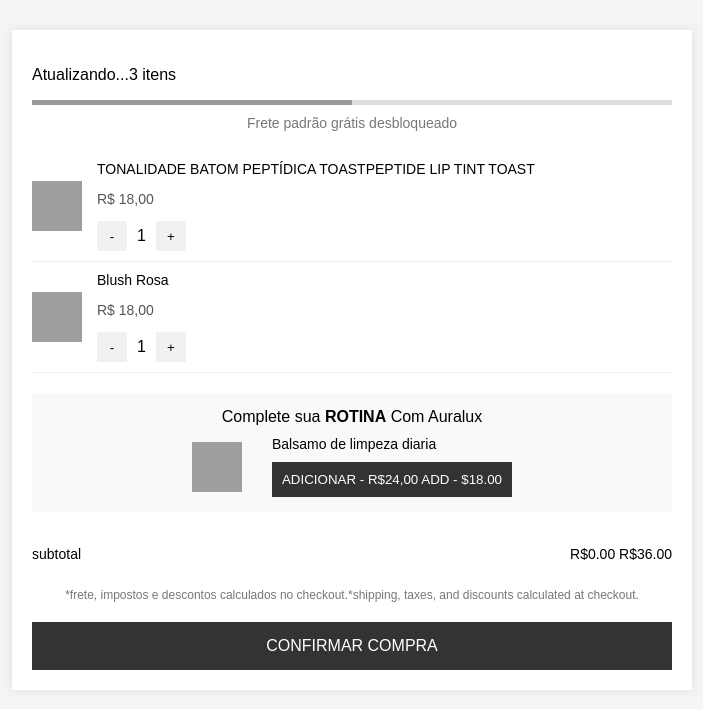
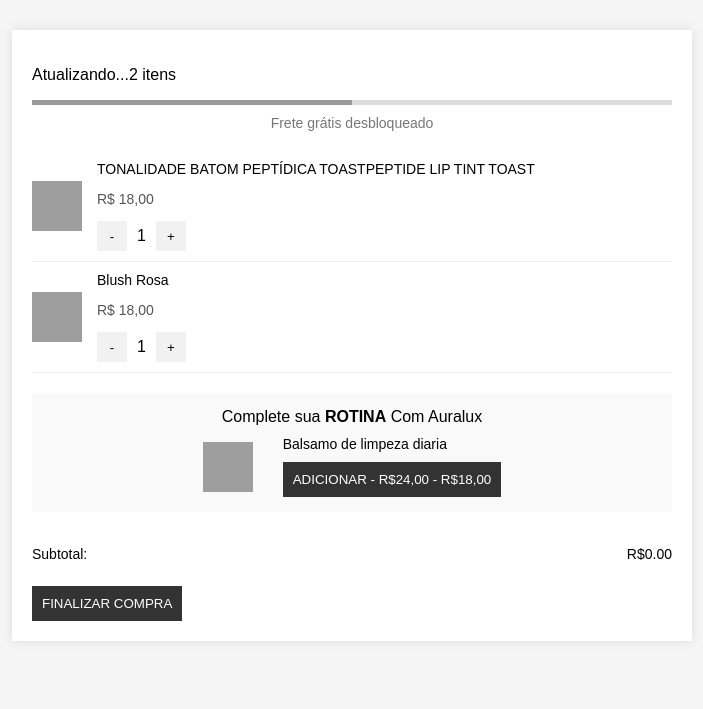
Before and after one commit to anaferreira11/juma-group, a PHP site: page /html/carrinho.html in a window 1280 px wide. Shown: the top 709 px of the page, without its empty margins (288-991 px from the left). Run offline with PHP 8.4, Linux system fonts and the light colour scheme; grey boxes are pictures that could not be loaded.

Commit message:
Atualização dos Códigos

```diff
--- a/src/css/carrinho.css
+++ b/src/css/carrinho.css
@@ -151,7 +151,7 @@ body {
     width: 100%;
     background-color: #333;
     color: #fff;
-    padding: 15px;
+    padding: 30px;
     border: none;
     font-size: 16px;
     cursor: pointer;
--- a/src/html/cadastro.html
+++ b/src/html/cadastro.html
@@ -17,6 +17,7 @@
             <div class="form-group">
                 <label for="name">Nome Completo</label>
                 <input type="text" id="name" name="name" required>
+
             </div>
             <div class="form-group">
                 <label for="email">Email</label>
@@ -30,7 +31,10 @@
                 <button type="submit">Crie sua conta</button>
             </div>
        </form>
-       <a href="..\html\finalizar_compra.html"> OK</a>
+       <a href="tela_inicial.html" class="">
+        <button class="add-button">OK</button>
+
+
     </div>
 
 </body>
--- a/src/html/carrinho.html
+++ b/src/html/carrinho.html
@@ -9,10 +9,10 @@
 <body>
     <div class="checkout-container">
         <div class="updating-itens">
-            <p>Atualizando...3 itens</p>
+            <p>Atualizando...2 itens</p>
             <div class="progress-bar"></div>
         </div>
-        <p class="shipping-text">Frete padrão grátis desbloqueado</p>
+        <p class="shipping-text">Frete grátis desbloqueado</p>
 
         <div class="product-list">
             <!-- Product 1 -->
@@ -42,7 +42,6 @@
                     </div>
                 </div>
             </div>
-        </div>
 
         <!-- Routine Complete Section -->
         <div class="routine-complete">
@@ -51,7 +50,7 @@
          <img src="https://m.media-amazon.com/images/I/41LtiyDcE9L.__AC_SY445_SX342_QL70_ML2_.jpg" alt="Lip Tint Guava Spritz">
                 <div class="add-item-info">
                     <p class="product-name">Balsamo de limpeza diaria</p>
-                    <button class="add-button">ADICIONAR - R$24,00 ADD - $18.00</button>
+                    <button class="add-button">ADICIONAR - R$24,00 - R$18,00</button>
                 </div>
             </div>
         </div>
@@ -59,12 +58,13 @@
         <!-- Subtotal and Checkout -->
         <div class="checkout-section">
             <div class="subtotal">
-                <p>subtotal</p>
-                <p>R$0.00 R$36.00</p>
+                <p>Subtotal:</p>
+                <p>R$0.00 </p>
             </div>
-            <p class="disclaimer">*frete, impostos e descontos calculados no checkout.*shipping, taxes, and discounts calculated at checkout.</p>
-            <button class="checkout-button">CONFIRMAR COMPRA</button>
+            <a href="finalizar_compra.html" class="">
+                <button class="add-button">FINALIZAR COMPRA</button>
+              </a>
+
         </div>
-    </div>
 </body>
 </html>
--- a/src/html/produtos.html
+++ b/src/html/produtos.html
@@ -11,10 +11,9 @@
     </style>
 </head>
 <body>
-
     <header>
         <h1>Auralux</h1>
-        <p>Skincare de Luxo para uma Pele Radiante</p>
+        <p>Skincare de Luxo para uma Pele Radiante</p>  <a href="..\html\carrinho.html"> <button>Ir Para o carrinho🛒</button></a>
     </header>
 
     <section>
@@ -49,7 +48,7 @@
                 <button>Comprar Agora</button>
 
         </div>
+
     </section>
-
 </body>
 </html>
--- a/src/html/tela_inicial.html
+++ b/src/html/tela_inicial.html
@@ -11,13 +11,13 @@
         <div class="top-bar">
             <div class="menu-icon">☰</div>
             <div class="nav-links">
-                <a href="#">PRODUTOS</a>
+            <a href="..\html\produtos.html"> PRODUTOS</a>
             </div>
             <div class="search-container">
                 <label for="search-bar">PROCURAR PRODUTOS:</label>
                 <input type="text" id="search-bar" placeholder="Digite para pesquisar...">
             </div>
-            <div class="cart-icon">🛒</div>  <a href="..\html\carrinho.html">🛒</a>
+             <a href="..\html\carrinho.html">🛒</a>
         </div>
     </header>
 
--- a/src/php/catalogo.php
+++ b/src/php/catalogo.php
@@ -2,8 +2,8 @@
     Listagem de usuários
 </h1>
 <?php
-$con = new mysqli ("localhost","root", "", "auralux");
-$res = $con-> query("select * from auralux.categorias");
+$con = new mysqli ("localhost","root", "", "01_bd");
+$res = $con-> query("select * from 01_bd.categorias");
 echo"<table border =1 >";
 echo"<thead>";
 echo"<tr>";
--- a/src/php/conexao.php
+++ b/src/php/conexao.php
@@ -1,3 +1,3 @@
 <?php
-$con = new mysqli ("localhost","root", "", "auralux");
+$con = new mysqli ("localhost","root", "", "01_bd");
 ?>
```
Also changed, not shown: src/css/cadastro.css (+4 -4 lines), src/css/produto.css (+7 -7 lines), 2 other files.
